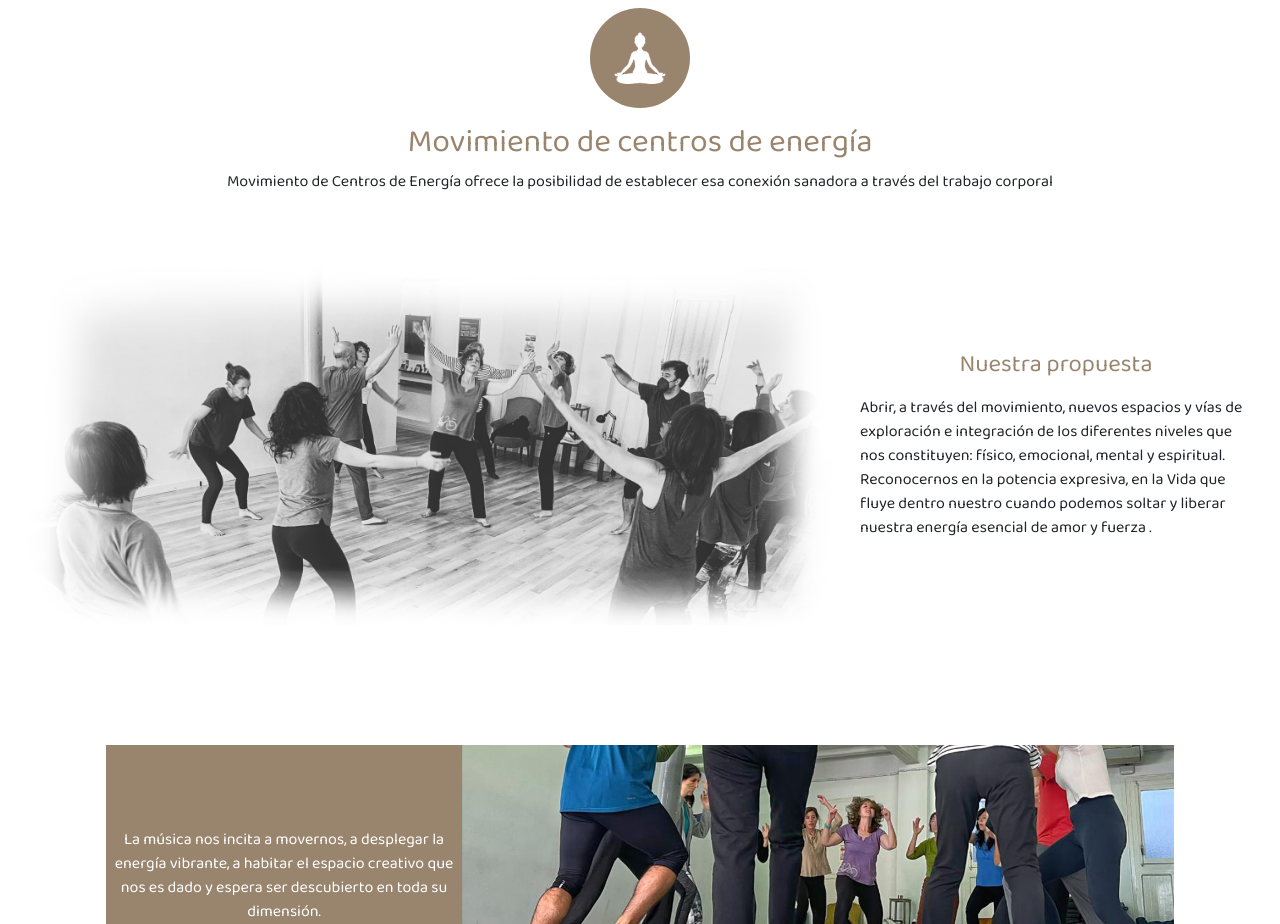
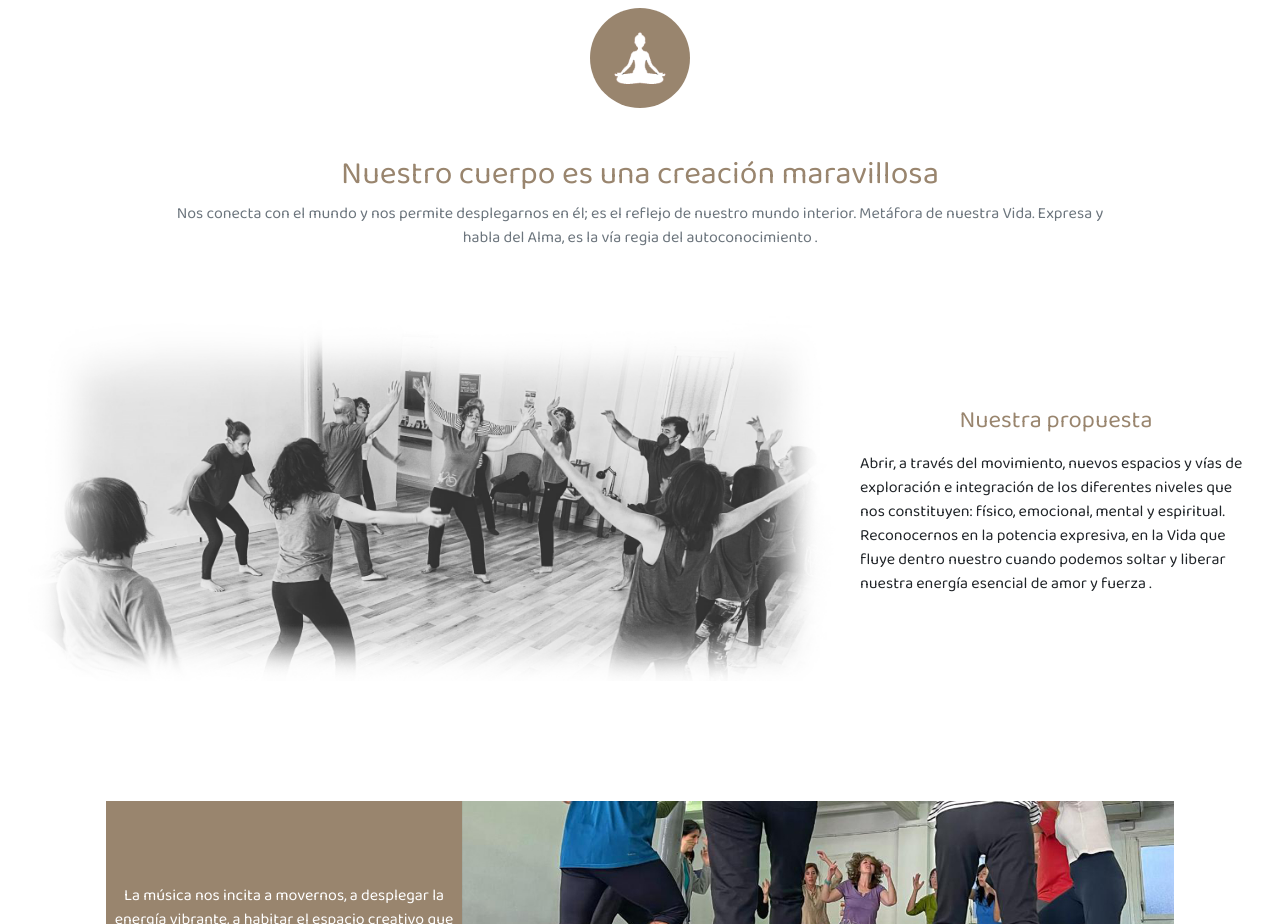
Before and after one commit to leonelgwetzel/valeriazyl, a plain HTML site: page index.html in a window 1280 px wide. Shown: the part 840-1764 px from the top of the page. Drawn offline with nearby package versions, Linux system fonts and the light colour scheme.

Commit message:
Modificacion solicitada en textos del index

```diff
--- a/index.html
+++ b/index.html
@@ -69,9 +69,9 @@
           <div class="col-12 d-flex flex-row justify-content-center">
             <img class="rounded-circle mainIndex__icon" src="./assets/icons/indexIcon.png" alt="">
           </div>
-          <div class="col-12 text-center pb-5 mt-3">
-            <h1 class="h2 text-val1">Movimiento de centros de energía</h1>
-            <p>Movimiento de Centros de Energía ofrece la posibilidad de establecer esa conexión sanadora a través del trabajo corporal</p>
+          <div class="col-12 text-center pb-5 mt-5">
+            <h1 class="h2 text-val1">Nuestro cuerpo es una creación maravillosa</h1>
+            <p class="w-75 mx-auto text-secondary">Nos conecta con el mundo y nos permite desplegarnos en él; es el reflejo de nuestro mundo interior. Metáfora de nuestra Vida. Expresa y habla del Alma, es la vía regia del autoconocimiento .</p>
           </div>
         </div>
         <div class="row px-3">
```
